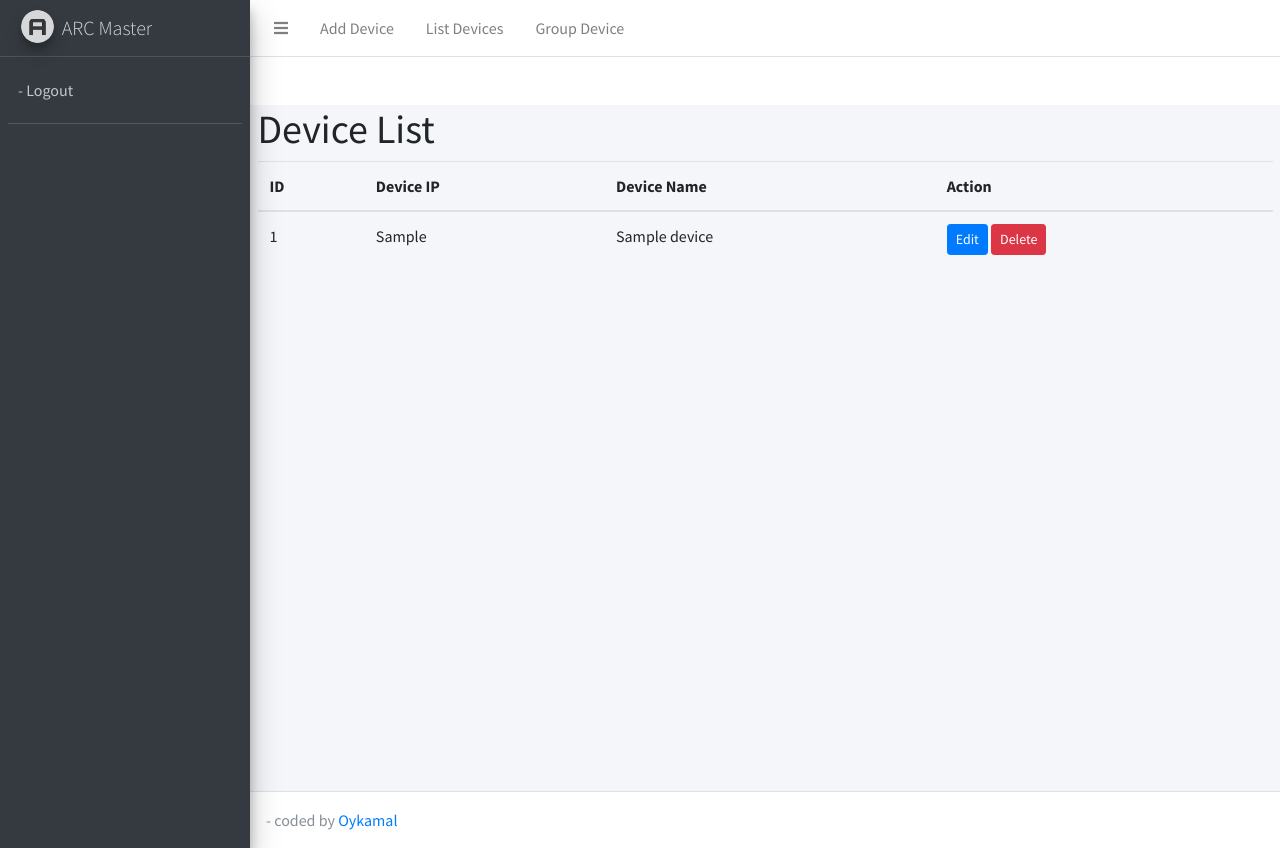
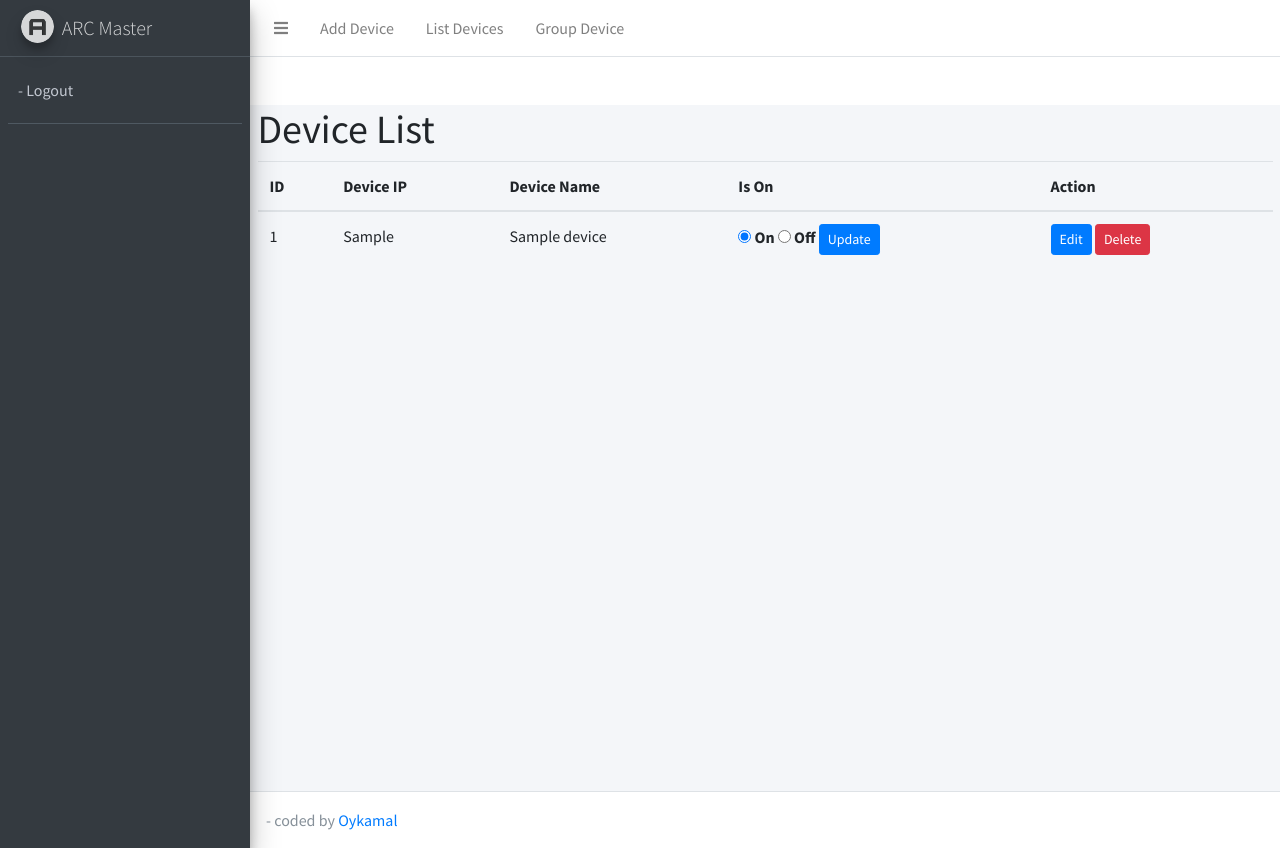
Before and after one commit to oyekamal/ARC---v4.0.0, a Flask app: page /devices in a window 1280 px wide. Run offline with Flask 2, Linux system fonts and the light colour scheme; tables that the repository leaves empty hold one stand-in row (values such as "Sample post"); style sheets or scripts are compiled from the project's sources; some libraries are stand-ins or nearby versions.

Commit message:
update_device_status updated

```diff
--- a/apps/device/routes.py
+++ b/apps/device/routes.py
@@ -12,6 +12,17 @@ def devices():
     devices = Device.query.all()
     return render_template('devices/index.html', devices=devices)
 
+
+@blueprint.route('/update_device_status/<int:id>', methods=['POST'])
+def update_device_status(id):
+    device = Device.query.get_or_404(id)
+
+    if request.method == 'POST':
+        new_status = int(request.form.get('is_on', 0))
+        device.is_on = bool(new_status)
+        db.session.commit()
+
+    return redirect(url_for('device_blueprint.devices'))
 
 @blueprint.route('/devices/add', methods=['GET', 'POST'])
 def add_device():
--- a/apps/templates/devices/index.html
+++ b/apps/templates/devices/index.html
@@ -42,6 +42,7 @@
                     <th>ID</th>
                     <th>Device IP</th>
                     <th>Device Name</th>
+                    <th>Is On</th>
                     <th>Action</th>
                 </tr>
             </thead>
@@ -51,6 +52,17 @@
                     <td>{{ device.id }}</td>
                     <td>{{ device.device_ip }}</td>
                     <td>{{ device.device_name }}</td>
+                    <td>
+                        <form method="post" action="{{ url_for('device_blueprint.update_device_status', id=device.id) }}" style="display: inline;">
+                            <label class="radio-inline">
+                                <input type="radio" name="is_on" value="1" {% if device.is_on %}checked{% endif %}> On
+                            </label>
+                            <label class="radio-inline">
+                                <input type="radio" name="is_on" value="0" {% if not device.is_on %}checked{% endif %}> Off
+                            </label>
+                            <button type="submit" class="btn btn-primary btn-sm">Update</button>
+                        </form>
+                    </td>
                     <td>
                         <a href="{{ url_for('device_blueprint.edit_device', id=device.id) }}" class="btn btn-primary btn-sm">Edit</a>
                         <form method="post" action="{{ url_for('device_blueprint.delete_device', id=device.id) }}" style="display: inline;">
```
